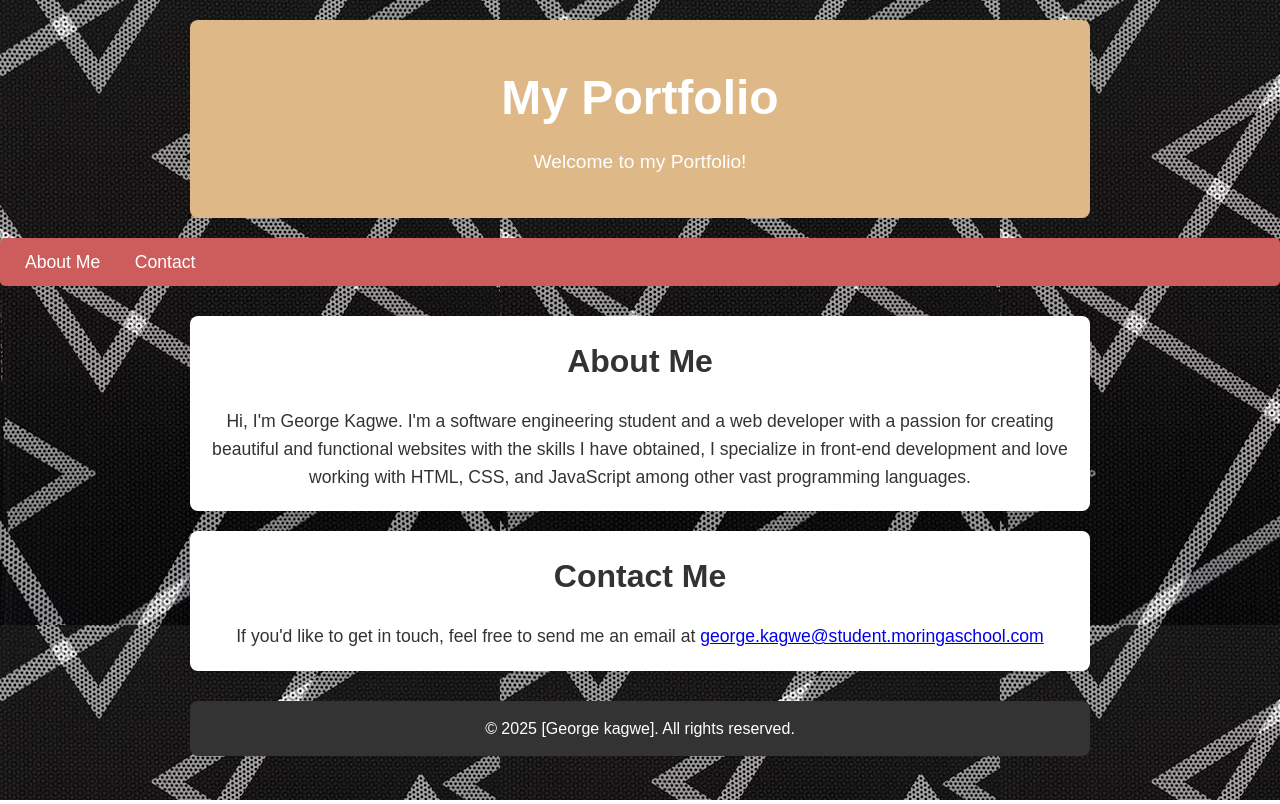
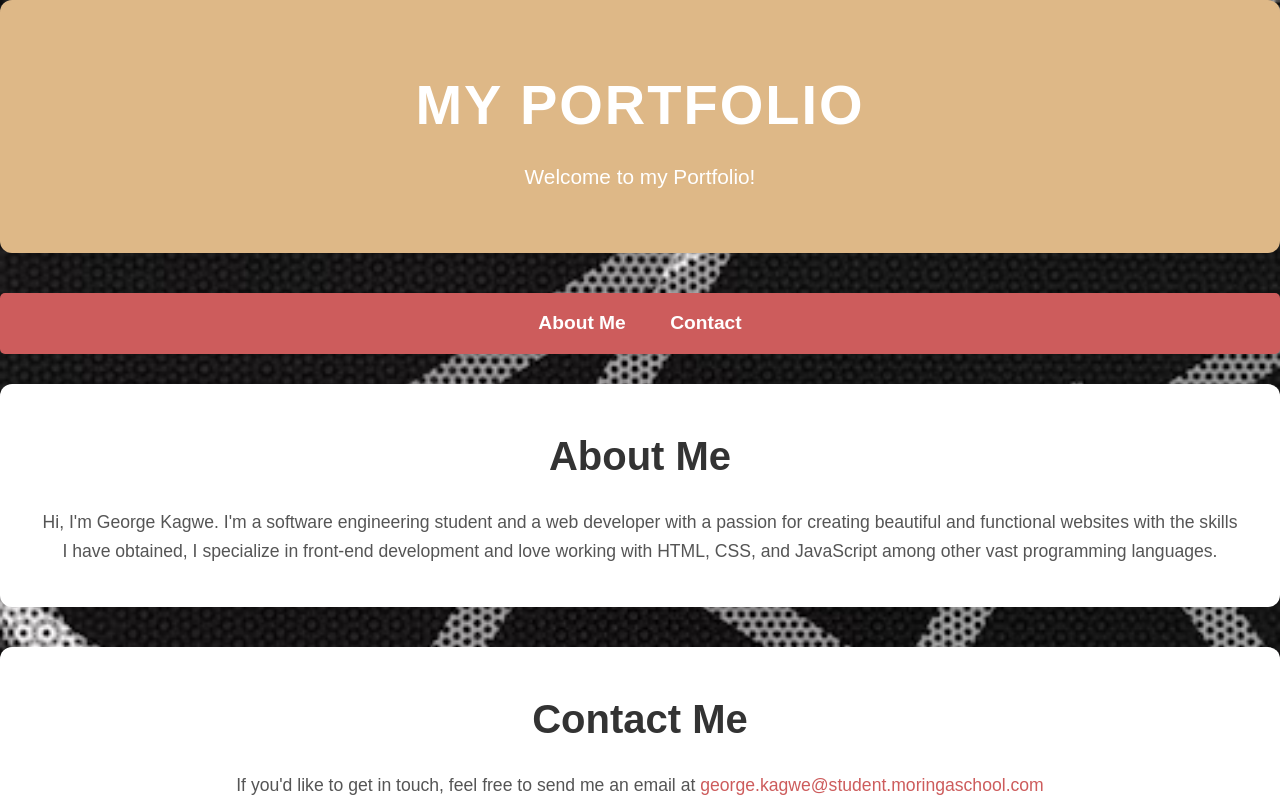
Before and after one commit to Georgekagwe/my-portfolio, a plain HTML site: page index.html in a window 1280 px wide. Shown: the top 804 px of the page. Drawn offline with Linux system fonts and the light colour scheme.

Commit message:
made it more fancy

```diff
--- a/css/style.css
+++ b/css/style.css
@@ -1,89 +1,129 @@
-
 * {
     margin: 0;
     padding: 0;
     box-sizing: border-box;
 }
 
-
 body {
-    font-family: Arial, sans-serif;
-    background-image: url(images/blackpattern.avif);
+    font-family: 'Arial', sans-serif;
+    background-image: url(images/blackpattern.avif); /* Your background image */
+    background-size: cover;
     color: #333;
     line-height: 1.6;
+    text-align: center;
 }
-
-
-header, section, footer {
-    text-align: center;
-    margin: 20px auto;
-    padding: 20px;
-    width: 80%;
-    max-width: 900px;
-}
-
 
 header {
     background-color: burlywood;
     color: white;
-    padding: 40px 20px;
-    border-radius: 8px;
+    padding: 60px 20px;
+    border-radius: 12px;
+    box-shadow: 0 4px 15px rgba(0, 0, 0, 0.1);
+    margin-bottom: 40px;
+    transition: all 0.3s ease-in-out;
+}
+
+header:hover {
+    transform: translateY(-10px);
 }
 
 header h1 {
-    font-size: 3em;
+    font-size: 3.5em;
     margin-bottom: 10px;
+    letter-spacing: 2px;
+    text-transform: uppercase;
 }
 
 header p {
-    font-size: 1.2em;
+    font-size: 1.3em;
+    font-weight: 300;
 }
-
 
 nav {
     background-color: indianred;
-    padding: 10px;
+    padding: 15px 0;
     margin-bottom: 30px;
     border-radius: 5px;
+    box-shadow: 0 2px 8px rgba(0, 0, 0, 0.15);
 }
 
 nav a {
     color: white;
     text-decoration: none;
-    margin: 0 15px;
-    font-size: 1.1em;
+    margin: 0 20px;
+    font-size: 1.2em;
+    font-weight: bold;
+    transition: color 0.3s ease-in-out;
 }
 
 nav a:hover {
     color: #ff6347;
 }
 
-
 section {
     background-color: #fff;
-    border-radius: 8px;
-    box-shadow: 0 2px 10px rgba(0, 0, 0, 0.1);
+    padding: 40px;
+    border-radius: 12px;
+    box-shadow: 0 4px 20px rgba(0, 0, 0, 0.1);
+    margin-bottom: 40px;
+    transition: all 0.3s ease;
+}
+
+section:hover {
+    transform: scale(1.02);
 }
 
 section h2 {
-    font-size: 2em;
+    font-size: 2.5em;
     margin-bottom: 20px;
+    color: #333;
+    font-weight: 600;
 }
 
 section p {
     font-size: 1.1em;
-    line-height: 1.6;
+    line-height: 1.7;
+    color: #555;
 }
 
+a {
+    color: indianred;
+    text-decoration: none;
+    transition: color 0.3s ease;
+}
+
+a:hover {
+    color: #ff6347;
+}
 
 footer {
     background-color: #333;
     color: white;
-    padding: 15px;
+    padding: 20px;
     border-radius: 8px;
-    margin-top: 30px;
+    margin-top: 50px;
+    box-shadow: 0 4px 15px rgba(0, 0, 0, 0.1);
 }
 
 footer p {
-    font-size: 1em;
+    font-size: 1.1em;
 }
+
+@media (max-width: 768px) {
+    body {
+        text-align: left;
+    }
+
+    header h1 {
+        font-size: 2.5em;
+    }
+
+    section {
+        padding: 30px;
+    }
+
+    nav a {
+        font-size: 1em;
+        margin: 0 10px;
+    }
+}
```
